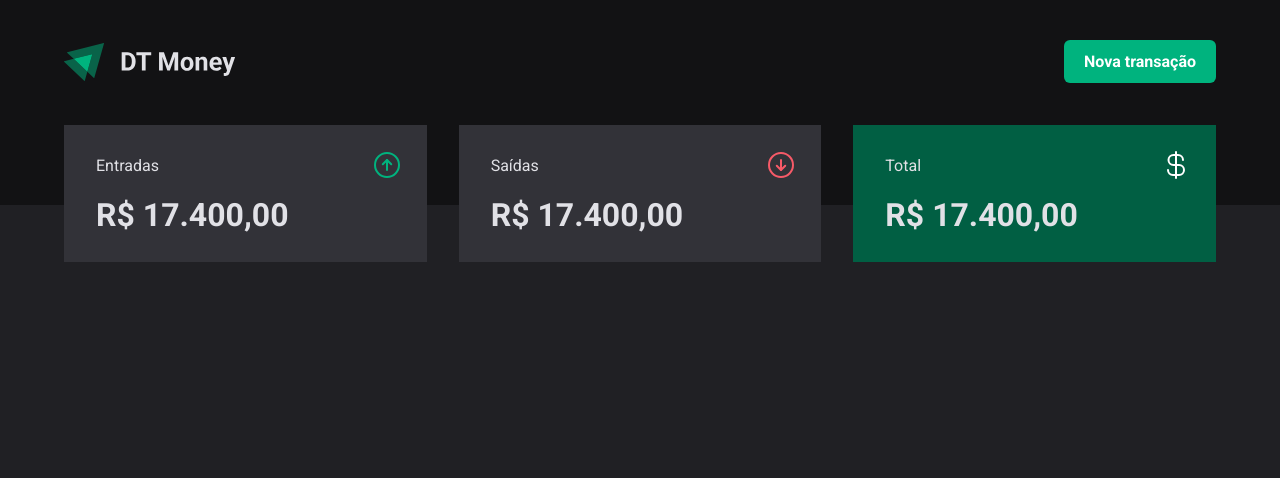
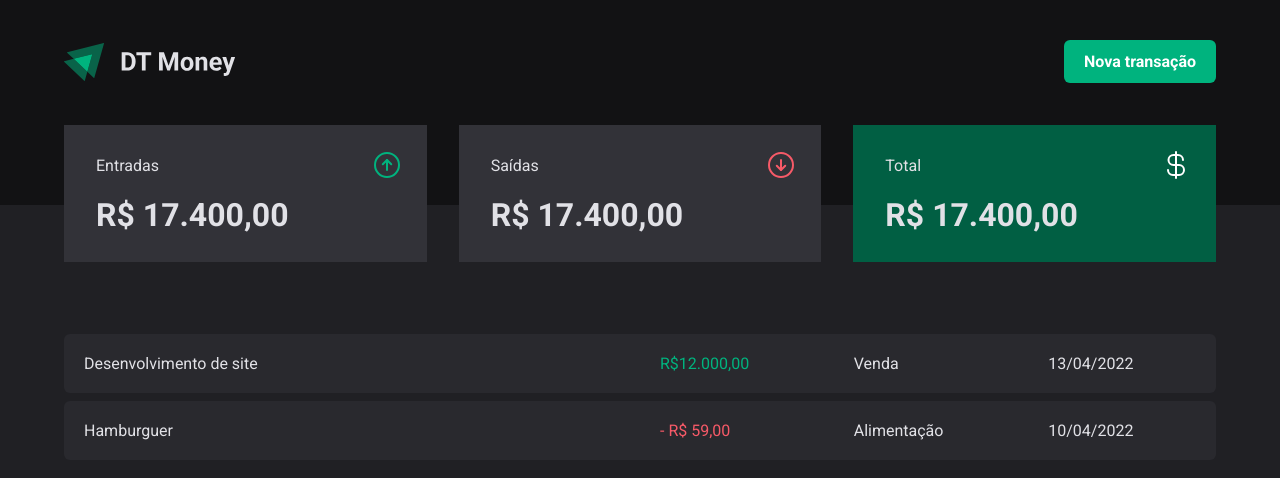
Before and after one commit to victorlucass/dt-money, a React (Vite) app: page / in a window 1280 px wide. Shown: the top 478 px of the page. Built offline with nearby package versions, Linux system fonts and the light colour scheme.

Commit message:
feat: code template table transactions

```diff
--- a/src/pages/transactions/index.tsx
+++ b/src/pages/transactions/index.tsx
@@ -1,11 +1,38 @@
 import { Header } from "../../components/header";
 import { Summary } from "../../components/summary";
+import {
+  PriceHighlight,
+  TransactionsContainer,
+  TransactionsTable,
+} from "./styled";
 
 export function Transactions() {
   return (
     <div>
       <Header />
       <Summary />
+      <TransactionsContainer>
+        <TransactionsTable>
+          <tbody>
+            <tr>
+              <td width="50%">Desenvolvimento de site</td>
+              <td>
+                <PriceHighlight variant="in">R$12.000,00</PriceHighlight>
+              </td>
+              <td>Venda</td>
+              <td>13/04/2022</td>
+            </tr>
+            <tr>
+              <td>Hamburguer</td>
+              <td>
+                <PriceHighlight variant="out">- R$ 59,00</PriceHighlight>
+              </td>
+              <td>Alimentação</td>
+              <td>10/04/2022</td>
+            </tr>
+          </tbody>
+        </TransactionsTable>
+      </TransactionsContainer>
     </div>
   );
 }
--- a/src/pages/transactions/styled.ts
+++ b/src/pages/transactions/styled.ts
@@ -0,0 +1,35 @@
+import styled from "styled-components";
+import { alignContentDefault } from "../../styles/global";
+
+export const TransactionsContainer = styled.section`
+  ${alignContentDefault};
+  margin: 4rem auto 0;
+`;
+
+export const TransactionsTable = styled.table`
+  border-collapse: separate;
+  border-spacing: 0 0.5rem;
+  width: 100%;
+  /* margin-top: 1.5rem; */
+  td {
+    padding: 1.25rem;
+    background: ${(props) => props.theme["gray-700"]};
+    &:first-child {
+      border-top-left-radius: 6px;
+      border-bottom-left-radius: 6px;
+    }
+    &:last-child {
+      border-top-right-radius: 6px;
+      border-bottom-right-radius: 6px;
+    }
+  }
+`;
+
+interface PriceHighlightProps {
+  variant: "in" | "out";
+}
+
+export const PriceHighlight = styled.span<PriceHighlightProps>`
+  color: ${(props) =>
+    props.variant === "in" ? props.theme["green-300"] : props.theme["red-300"]};
+`;
--- a/src/styles/global.ts
+++ b/src/styles/global.ts
@@ -6,7 +6,6 @@ export const GlobalStyles = createGlobalStyle`
         padding: 0;
         box-sizing: border-box;
         -webkit-font-smoothing: antialiased;
-
     }
     :focus {
         outline: 0;
```
